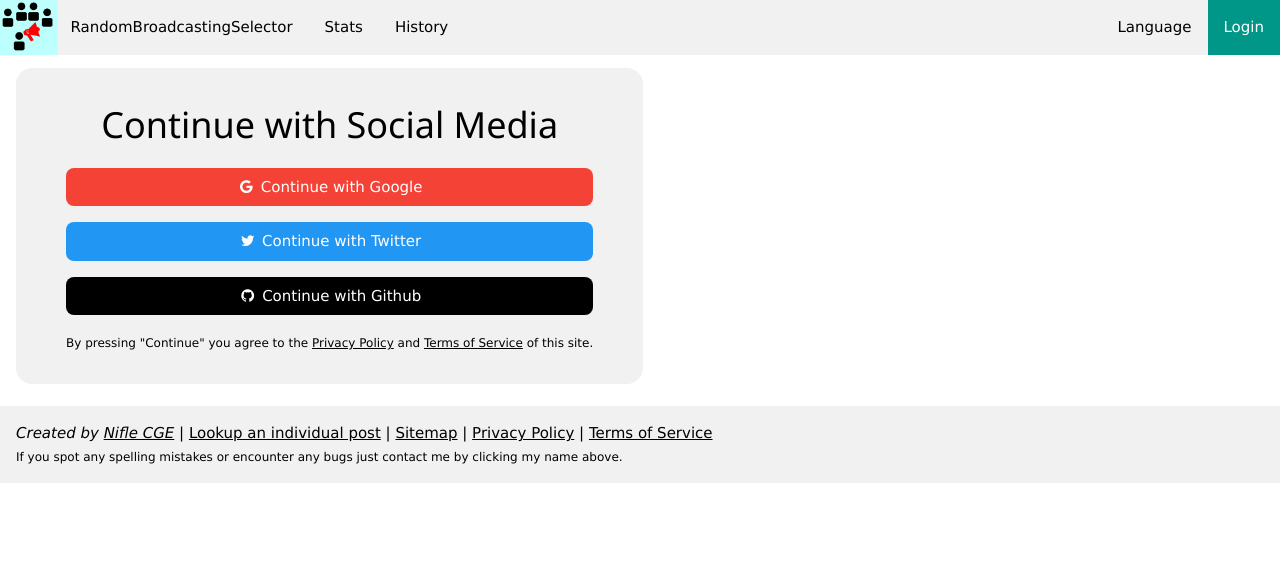
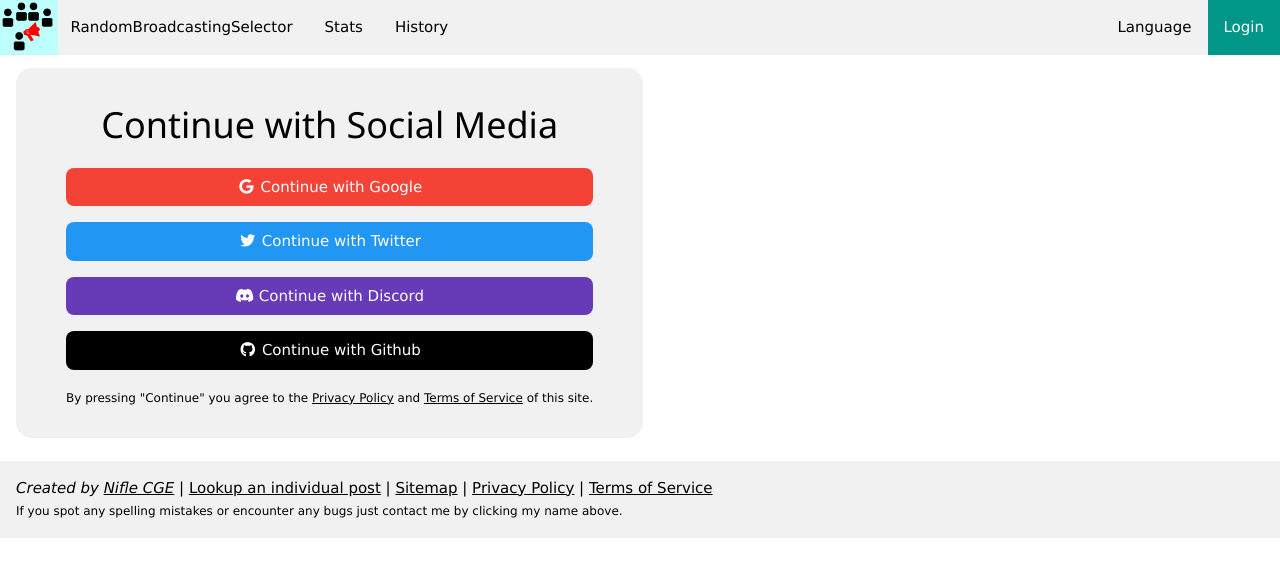
Before and after one commit to Nifle-CGE/RandomBroadcastingSelector, a Flask app: template templates/en/login.html in a window 1280 px wide. Shown: the top 577 px of the page. Run offline with Flask 2, Linux system fonts and the light colour scheme; the template is opened without the code that fills it, so the values that code supplies are empty; parts of the project's set-up code (start-up, migrations or seed data) failed here and were passed over; some libraries are stand-ins or nearby versions.

Commit message:
added continue with discord and fa usage

```diff
--- a/app.py
+++ b/app.py
@@ -33,8 +33,7 @@ app = Flask(__name__)
 app.secret_key = os.environ.get("SECRET_KEY") or os.urandom(24)
 
 # User session management setup
-login_manager = LoginManager()
-login_manager.init_app(app)
+login_manager = LoginManager(app)
 
 # Setting anonymous user
 def anon_user_getter():
@@ -51,7 +50,7 @@ stats = _stuffimporter.get_json("stats")
 stats["time"]["start_time"] = time.time()
 _stuffimporter.set_stats(stats)
 
-# Deepl traduction setup
+# Deepl translation setup
 translator = deepl.Translator(config["deepl_auth_key"])
 
 LANGUAGE_CODES = [lang.code.lower() for lang in translator.get_source_languages()]
@@ -75,7 +74,7 @@ oauth = OAuth(app)
 def load_user(user_id, active=True):
     user = User()
     if not user.uimport(u_cont, user_id):
-        return user
+        return None
 
     if user.id_ == stats["broadcast"]["author"]:
         user.is_broadcaster = True
@@ -127,19 +126,19 @@ def verify_broadcast(func):
 
     _stuffimporter.set_stats(stats)
 
-    brod_obj = load_user(stats["broadcast"]["author"], active=False)
-    if not brod_obj.email:
+    brod = load_user(stats["broadcast"]["author"], active=False)
+    if not brod.email:
         end_message = "error : selected user doesn't have an email"
         return func
 
-    with open(f"templates/mail.html", "r", encoding="utf-8") as mail_file:
+    with open(f"templates/brod_mail.html", "r", encoding="utf-8") as mail_file:
         mail_content = mail_file.read()
     mail_content.replace("{{ server_name }}", "rbs.azurewebsites.net")
     mail_content.replace("{{ brod_code }}", code)
 
     message = Mail(
         from_email="random.broadcasting.selector@gmail.com",
-        to_emails=brod_obj.email,
+        to_emails=brod.email,
         subject="RandomBroadcastingSelector : You are the one.",
         html_content=mail_content
     )
@@ -211,17 +210,15 @@ def index_redirect():
 @app.route("/<lang>/")
 @verify_broadcast
 def index(lang):
-    if not lang in LANGUAGE_CODES:
+    if lang not in LANGUAGE_CODES:
         abort(404)
 
-    try:
-        test = render_template(f"{lang}/index.html", stats=stats)
-    except jinja2.exceptions.TemplateNotFound:
+    if lang not in SUPPORTED_LANGUAGES:
         set_lang("en")
         return render_template("en/message.html", message="This language has not been implemented yet.")
 
     set_lang(lang)
-    return test
+    return render_template(f"{lang}/index.html", stats=stats)
 
 # All the login stuff
 @app.route("/<lang>/login/")
@@ -329,6 +326,43 @@ def github_login_callback():
     users_name = response_json["name"]
     users_email = response_json["email"]
     lang = "en"
+
+    return login_or_create_user(unique_id, users_name, users_email, lang)
+
+@app.route("/login/discord/")
+def discord_login():
+    # Discord Oauth Config
+	oauth.register(
+		name='discord',
+		client_id=config["discord"]["client_id"],
+		client_secret=config["discord"]["client_secret"],
+        api_base_url='https://discordapp.com/api/',
+        access_token_url='https://discordapp.com/api/oauth2/token',
+        authorize_url='https://discordapp.com/api/oauth2/authorize',
+		client_kwargs={
+			'scope': 'identify email'
+		}
+	)
+
+	# Redirect to discord_login_callback function
+	redirect_uri = url_for("discord_login_callback", _external=True)
+	return oauth.discord.authorize_redirect(redirect_uri)
+
+@app.route("/login/discord/callback")
+def discord_login_callback():
+    token = oauth.discord.authorize_access_token()
+    response = oauth.discord.get("users/@me")
+    response_json = response.json()
+
+    if not response_json.get("verified"):
+        return "User email not available or not verified by Discord.", 400
+
+    unique_id = "di-" + response_json["id"]
+    users_name = response_json["username"]
+    users_email = response_json["email"]
+    lang = response_json["locale"]
+    if lang not in LANGUAGE_CODES:
+        lang = "en"
 
     return login_or_create_user(unique_id, users_name, users_email, lang)
 
@@ -461,7 +495,6 @@ def broadcast(lang):
 @login_required
 def broadcast_callback():
     lang = get_lang()
-    return request.form
 
     if stats["codes"]["broadcast"] != request.form["brod_code"]:
         return render_template(f"{lang}/message.html", message=
@@ -503,7 +536,6 @@ def broadcast_callback():
 @app.route("/ban-appeal-callback", methods=["POST"])
 def ban_appeal_callback():
     lang = get_lang()
-    return request.form
 
     try:
         stats["codes"]["ban_appeal"].remove(request.form["appeal_code"])
@@ -530,48 +562,50 @@ def ban_appeal_callback():
 def upvote_callback():
     lang = get_lang()
     if not stats["broadcast"]["content"]:
-        return render_template(f"{lang}/message.html", message=
-        {"en": "No post is live right now so you can't upvote one.",
-        "fr": "Aucun post n'est en train d'être noté donc tu ne peux pas l'upvoter."}[lang])
+        return {"en": "No post is live right now so you can't upvote one.",
+                "fr": "Aucun post n'est en train d'être noté donc tu ne peux pas l'upvoter."}[lang]
 
-    if current_user.upvote != stats["broadcast"]["id"]:
+    if current_user.upvote == stats["broadcast"]["id"]:
+        current_user.upvote = ""
+        stats["broadcast"]["upvotes"] -= 1
+    else:
         current_user.upvote = stats["broadcast"]["id"]
-        stats["broadcast"]["upvote"] += 1
-        current_user.downvote = ""
-        stats["broadcast"]["downvote"] -= 1
-    else:
-        current_user.upvote = ""
-        stats["broadcast"]["upvote"] -= 1
+        stats["broadcast"]["upvotes"] += 1
+        if current_user.downvote == stats["broadcast"]["id"]:
+            current_user.downvote = ""
+            stats["broadcast"]["downvotes"] -= 1
 
     current_user.uexport(u_cont)
     _stuffimporter.set_stats(stats)
+
+    return "upvote"
 
 @app.route("/downvote-callback", methods=["POST"])
 @login_required
 def downvote_callback():
     lang = get_lang()
     if not stats["broadcast"]["content"]:
-        return render_template(f"{lang}/message.html", message=
-        {"en": "No post is live right now so you can't downvote one.",
-        "fr": "Aucun post n'est en train d'être noté donc tu ne peux pas le downvoter."}[lang])
+        return {"en": "No post is live right now so you can't downvote one.",
+                "fr": "Aucun post n'est en train d'être noté donc tu ne peux pas le downvoter."}[lang]
 
-    if current_user.downvote != stats["broadcast"]["id"]:
+    if current_user.downvote == stats["broadcast"]["id"]:
+        current_user.downvote = ""
+        stats["broadcast"]["downvotes"] -= 1
+    else:
         current_user.downvote = stats["broadcast"]["id"]
-        stats["broadcast"]["downvote"] += 1
-        current_user.upvote = ""
-        stats["broadcast"]["upvote"] -= 1
-    else:
-        current_user.downvote = ""
-        stats["broadcast"]["downvote"] -= 1
+        stats["broadcast"]["downvotes"] += 1
+        if current_user.upvote == stats["broadcast"]["id"]:
+            current_user.upvote = ""
+            stats["broadcast"]["upvotes"] -= 1
 
     current_user.uexport(u_cont)
     _stuffimporter.set_stats(stats)
 
+    return "downvote"
+
 @app.route("/report-callback", methods=["POST"])
 @login_required
 def report_callback():
-    return request.form
-
     lang = get_lang()
     if not stats["broadcast"]["content"]:
         return render_template(f"{lang}/message.html", message=
@@ -621,14 +655,33 @@ def report_callback():
                     results[quote] += 1
 
         results = sorted(results.items(), key=lambda x:x[1])
-        most_quoted = results[0][0]
-        brod.most_quoted = most_quoted
+        brod.ban_most_quoted = results[0][0]
 
         brod.uexport(u_cont)
+
+        if brod.email:
+            with open(f"templates/ban_mail.html", "r", encoding="utf-8") as mail_file:
+                mail_content = mail_file.read()
+            mail_content.replace("{{ server_name }}", "rbs.azurewebsites.net")
+            mail_content.replace("{{ brod.ban_message }}", brod.ban_message)
+            mail_content.replace("{{ brod.ban_reason }}", brod.ban_reason)
+            mail_content.replace("{{ brod.ban_most_quoted }}", brod.ban_most_quoted)
+
+            message = Mail(
+                from_email="random.broadcasting.selector@gmail.com",
+                to_emails=brod.email,
+                subject="RandomBroadcastingSelector : You were banned.",
+                html_content=mail_content
+            )
+            sg_client.send(message)
 
         stats["users"]["banned"] += 1
 
     _stuffimporter.set_stats(stats)
+
+    return render_template(f"{lang}/message.html", message=
+    {"en": "Your report as been saved.",
+    "fr": "Votre signalement a été enregistré."}[lang])
 
 # Legal stuff
 @app.route("/privacy-policy/")
@@ -648,6 +701,7 @@ def sitemap(lang):
 def robots():
     return render_template("robots.html")
 
+# Health check
 @app.route("/ping/")
 def ping():
     return "App online", 200
--- a/templates/en/base.html
+++ b/templates/en/base.html
@@ -7,10 +7,10 @@
 
     <link rel="stylesheet" href="/static/css/main.css">
     <link rel="stylesheet" href="/static/css/w3.css">
-    <link rel="stylesheet" href="https://cdnjs.cloudflare.com/ajax/libs/font-awesome/4.7.0/css/font-awesome.min.css">
 
     <link rel="icon" type="image/x-icon" href="/static/img/favicon.ico">
 
+    <script src="https://kit.fontawesome.com/280bdb224c.js" crossorigin="anonymous"></script>
     <script src="/static/js/gen_script.js"></script>
     <script src="/static/js/en_script.js"></script>
 
--- a/templates/en/login.html
+++ b/templates/en/login.html
@@ -8,13 +8,17 @@
 <div class="w3-container w3-cell w3-round-xlarge w3-light-grey w3-center" style="padding: 20px 50px 30px;">
     <h1 style="text-align:center;">Continue with Social Media</h1>
     <a href="/login/google" class="w3-button w3-block w3-section w3-round-large w3-red w3-hover-orange">
-        <i class="fa fa-google fa-fw"></i> Continue with Google
+        <i class="fa-brands fa-google fa-fw"></i> Continue with Google
     </a>
-    <a href="/login/twitter" class="w3-button w3-block w3-section w3-round-large w3-blue w3-hover-light-blue">
-        <i class="fa fa-twitter fa-fw"></i> Continue with Twitter
+    <a href="/login/twitter" class="w3-button w3-block w3-section w3-round-large w3-blue w3-hover-cyan">
+        <i class="fa-brands fa-twitter fa-fw"></i> Continue with Twitter
+    </a>
+    <a href="/login/discord"
+        class="w3-button w3-block w3-section w3-round-large w3-deep-purple w3-hover-purple w3-hover-text-black">
+        <i class="fa-brands fa-discord fa-fw"></i> Continue with Discord
     </a>
     <a href="/login/github" class="w3-button w3-block w3-section w3-round-large w3-black w3-hover-grey">
-        <i class="fa fa-github fa-fw"></i> Continue with Github
+        <i class="fa-brands fa-github fa-fw"></i> Continue with Github
     </a>
     <a hidden href="/login/facebook" class="w3-section w3-round-large w3-indigo w3-hover-blue">
         <!--                            add "w3-button w3-block " to above when needed -->
```
